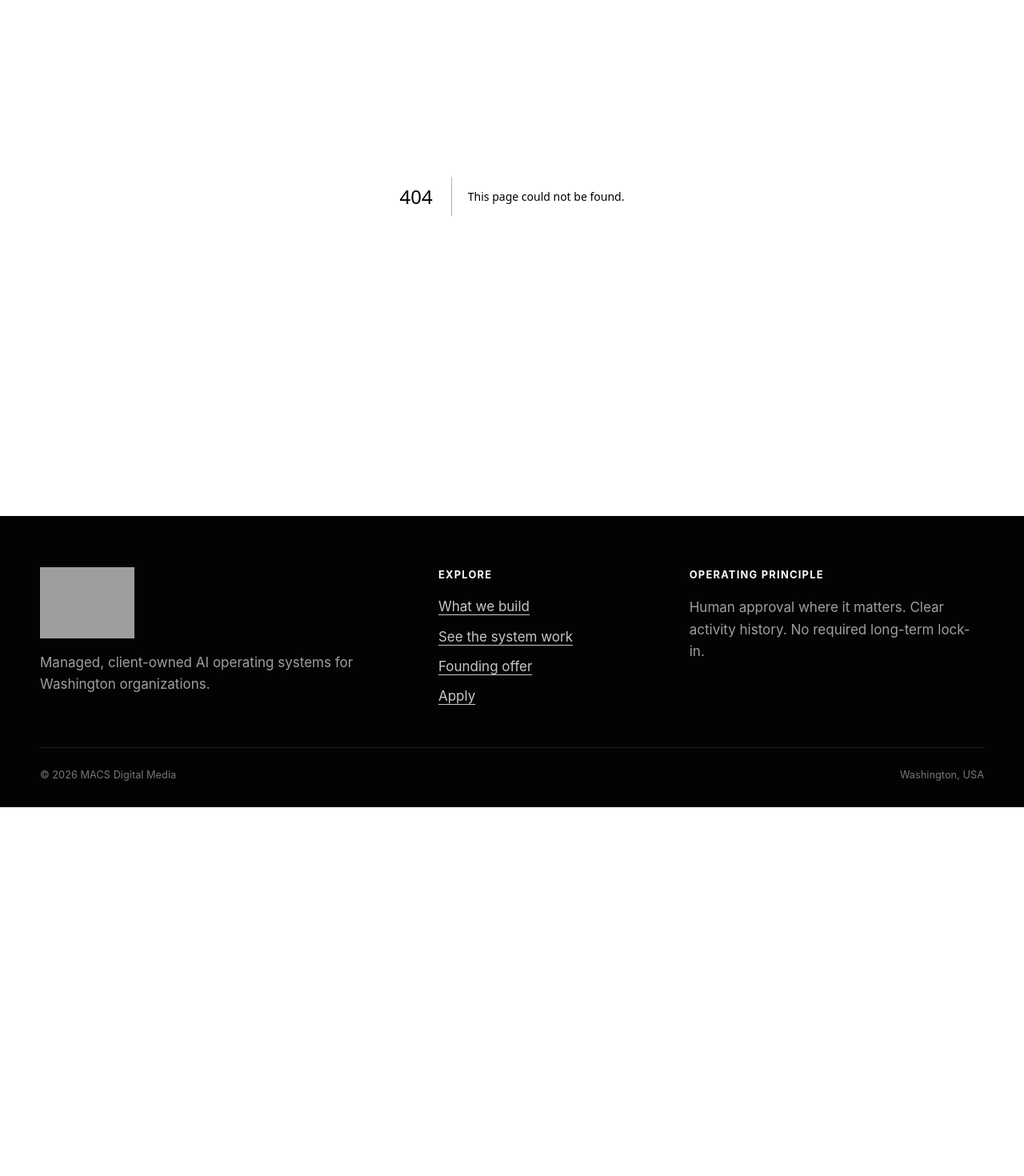
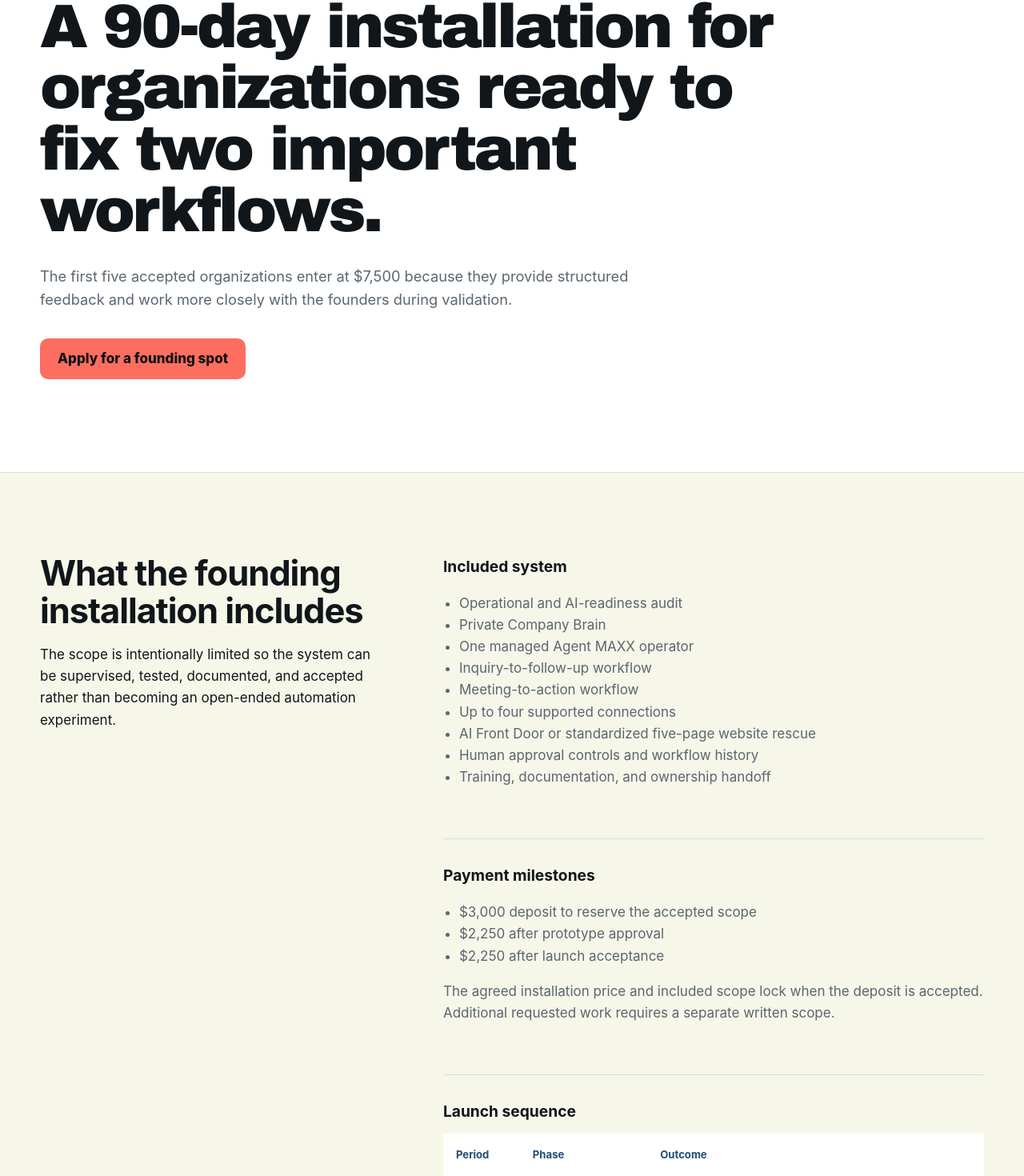
Before and after one commit to executiveusa/macsdigitalmedia, a Next.js app: page /founding-launch in a window 1280 px wide. Before the commit this address had no page. Shown: the part 240-1710 px from the top of the page at 80% size. Before the commit the page ends 1249 px from the top, so only its background shows below. Built offline with nearby package versions, Linux system fonts and the light colour scheme; grey boxes are pictures that could not be loaded.

Commit message:
feat: add Washington Founding Launch route

```diff
--- /dev/null
+++ b/app/founding-launch/page.tsx
@@ -0,0 +1,102 @@
+import type { Metadata } from "next";
+import Link from "next/link";
+
+export const metadata: Metadata = {
+  title: "Washington Founding Launch",
+  description: "The first MACS AI Operating System installation cohort for Washington organizations.",
+};
+
+const phases = [
+  ["Days 1–15", "Understand", "Audit operations, website, knowledge, tools, risk, ownership, and acceptance tests."],
+  ["Days 16–45", "Build", "Install the Company Brain, AI Front Door, Agent MAXX, and the two agreed workflows."],
+  ["Days 46–75", "Operate", "Run supervised work, review failures, refine instructions, and train the team."],
+  ["Days 76–90", "Accept and hand off", "Complete acceptance tests, document ownership, and choose handoff or optional managed care."],
+];
+
+export default function FoundingLaunchPage() {
+  return (
+    <article className="content-page">
+      <header className="content-page__hero">
+        <div className="shell">
+          <p className="eyebrow eyebrow--dark">Washington Founding Launch</p>
+          <h1>A 90-day installation for organizations ready to fix two important workflows.</h1>
+          <p className="content-page__lede">
+            The first five accepted organizations enter at $7,500 because they provide structured feedback and work more closely with the founders during validation.
+          </p>
+          <div className="route-cta">
+            <Link className="button button--primary" href="/apply">
+              Apply for a founding spot
+            </Link>
+          </div>
+        </div>
+      </header>
+
+      <div className="shell content-page__body content-grid">
+        <div>
+          <h2>What the founding installation includes</h2>
+          <p>
+            The scope is intentionally limited so the system can be supervised, tested, documented, and accepted rather than becoming an open-ended automation experiment.
+          </p>
+        </div>
+
+        <div className="content-stack">
+          <section className="content-section">
+            <h3>Included system</h3>
+            <ul>
+              <li>Operational and AI-readiness audit</li>
+              <li>Private Company Brain</li>
+              <li>One managed Agent MAXX operator</li>
+              <li>Inquiry-to-follow-up workflow</li>
+              <li>Meeting-to-action workflow</li>
+              <li>Up to four supported connections</li>
+              <li>AI Front Door or standardized five-page website rescue</li>
+              <li>Human approval controls and workflow history</li>
+              <li>Training, documentation, and ownership handoff</li>
+            </ul>
+          </section>
+
+          <section className="content-section">
+            <h3>Payment milestones</h3>
+            <ul>
+              <li>$3,000 deposit to reserve the accepted scope</li>
+              <li>$2,250 after prototype approval</li>
+              <li>$2,250 after launch acceptance</li>
+            </ul>
+            <p>
+              The agreed installation price and included scope lock when the deposit is accepted. Additional requested work requires a separate written scope.
+            </p>
+          </section>
+
+          <section className="content-section">
+            <h3>Launch sequence</h3>
+            <table className="decision-table">
+              <thead>
+                <tr>
+                  <th>Period</th>
+                  <th>Phase</th>
+                  <th>Outcome</th>
+                </tr>
+              </thead>
+              <tbody>
+                {phases.map(([period, phase, outcome]) => (
+                  <tr key={period}>
+                    <td>{period}</td>
+                    <td><strong>{phase}</strong></td>
+                    <td>{outcome}</td>
+                  </tr>
+                ))}
+              </tbody>
+            </table>
+          </section>
+
+          <section className="content-section">
+            <h3>Acceptance commitment</h3>
+            <p>
+              When agreed acceptance tests have not passed at the scheduled end of implementation, MACS continues implementation work without an additional management fee until the defined tests pass or both parties agree that a documented dependency prevents completion.
+            </p>
+          </section>
+        </div>
+      </div>
+    </article>
+  );
+}
```
